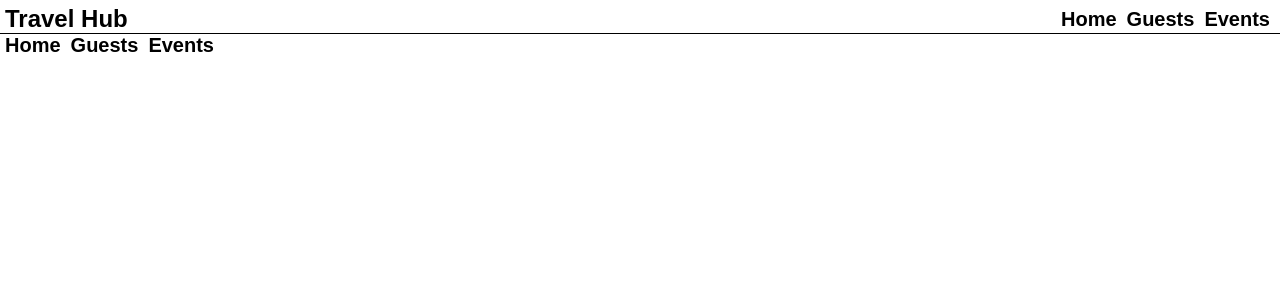
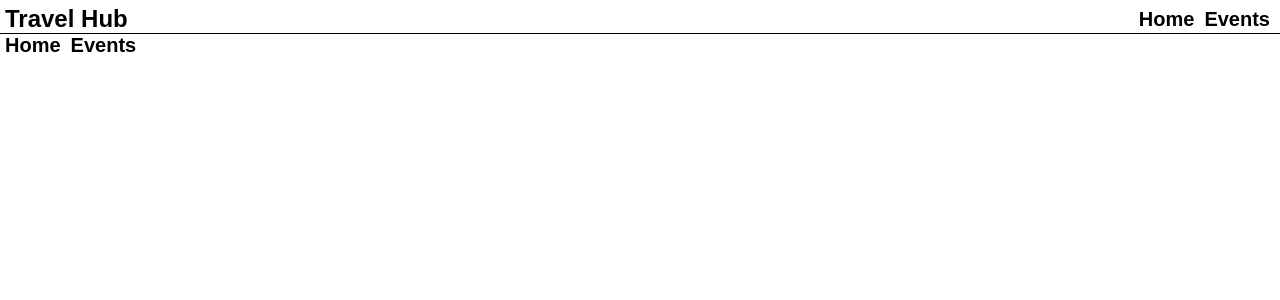
Before and after one commit to grace5829/TravelHubApp, a Next.js app in the folder travelhub-frontend/: page /navbar in a window 1280 px wide. Shown: the top 300 px of the page. Built offline with nearby package versions, Linux system fonts and the light colour scheme; no server answers.

Commit message:
removing guest page in navbar

```diff
--- a/travelhub-frontend/pages/navbar.tsx
+++ b/travelhub-frontend/pages/navbar.tsx
@@ -20,7 +20,6 @@ export default function NavBar() {
   return (
     <span>
       <IndividualLink href="/">Home</IndividualLink>
-      <IndividualLink href="/guest">Guests</IndividualLink>
       <IndividualLink href="/events">Events</IndividualLink>
     </span>
   );
```
